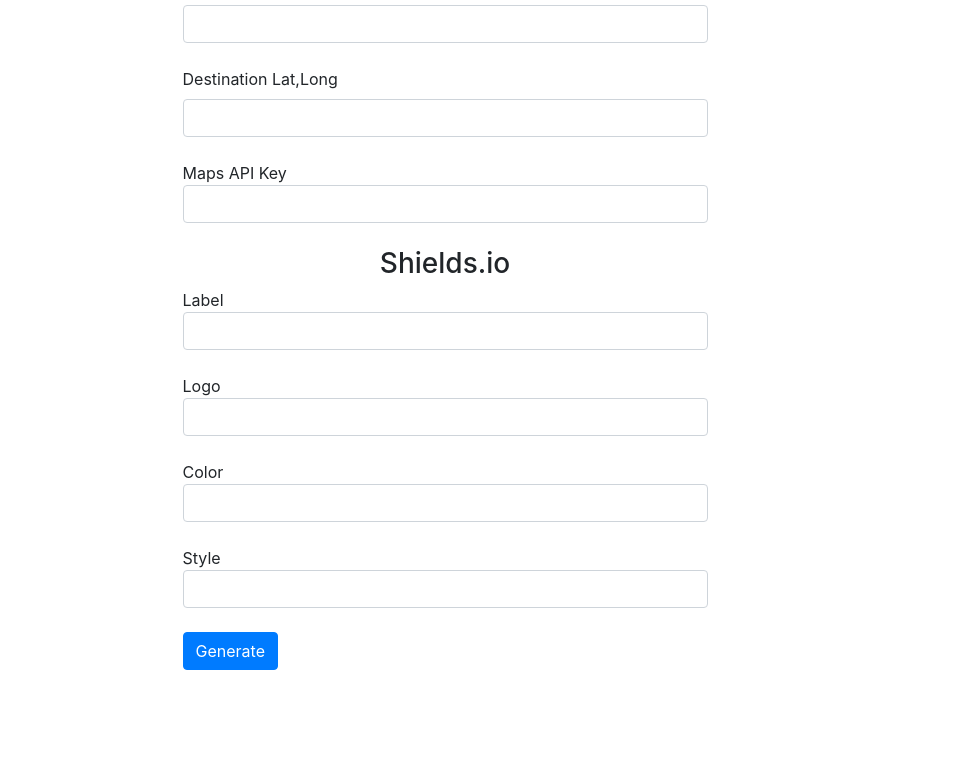
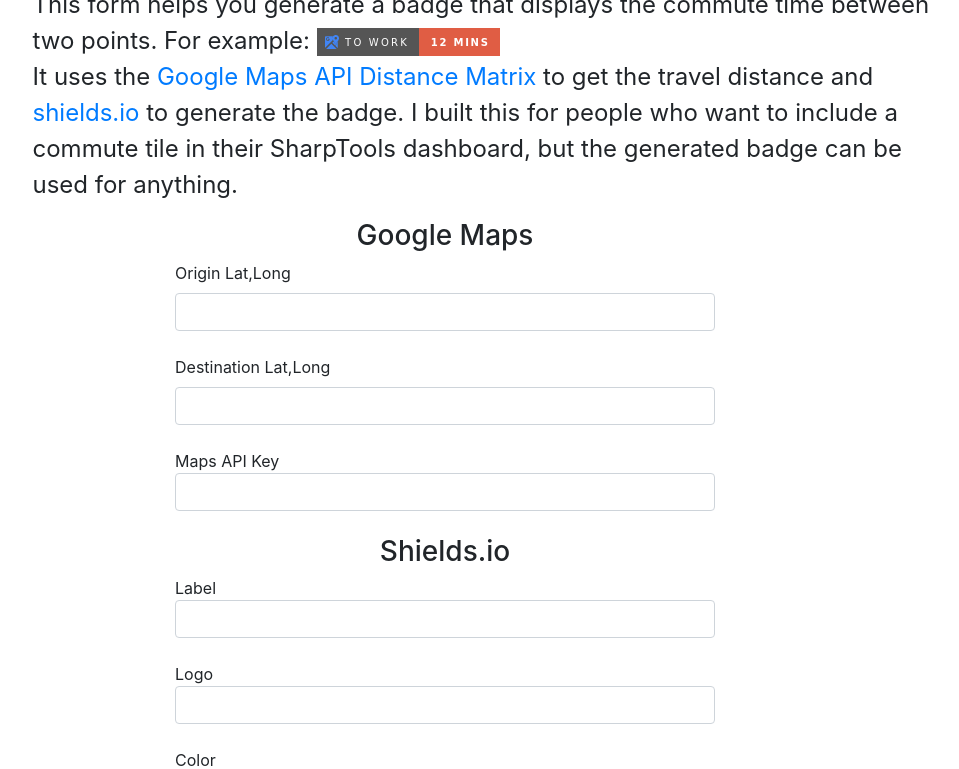
Before and after one commit to TedisAgolli/CommuteBadgeGenerator, a plain HTML site: page index.html in a window 1280 px wide. Shown: the part 69-838 px from the top of the page, without its empty margins (195-1154 px from the left). Before the commit the page ends 800 px from the top, so only its background shows below. Drawn offline with nearby package versions, Linux system fonts and the light colour scheme.

Commit message:
Add short description and example

```diff
--- a/index.html
+++ b/index.html
@@ -9,6 +9,28 @@
 <html>
   <body>
     <div class="container">
+      <div class="row justify-content-center">
+        <h1 class="col-lg-8 offset-lg-2 ">Commute time badge generator</h1>
+      </div>
+
+      <div class="row justify-content-center">
+        <p class="col-lg-10 offset-lg-1" style="font-size:1.5rem">
+          This form helps you generate a badge that displays the commute time
+          between two points. For example: <img src="exampleTile.png" />
+          <br />
+          It uses the
+          <a
+            href="https://developers.google.com/maps/documentation/distance-matrix/intro"
+            >Google Maps API Distance Matrix</a
+          >
+          to get the travel distance and
+          <a href="https://shields.io/">shields.io</a> to generate the badge. I
+          built this for people who want to include a commute tile in their
+          SharpTools dashboard, but the generated badge can be used for
+          anything.
+        </p>
+      </div>
+      <div class="row">
         <form class="col-lg-6 offset-lg-3 ">
           <h3 class="text-center">Google Maps</h3>
           <label>Origin</label>
@@ -37,7 +59,7 @@
             onclick="displayUrl(this.form);return false;"
           />
         </form>
-
+      </div>
       <div class="row">
         <div class="col-lg-6 offset-lg-3 ">
           <div class="row justify-content-center mb-4">
```
Also changed, not shown: exampleTile.png (added). Lines whose indentation alone changed are shown as unchanged.
